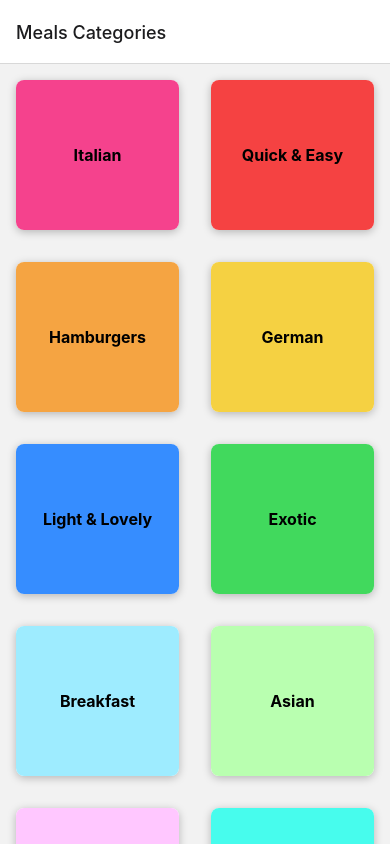
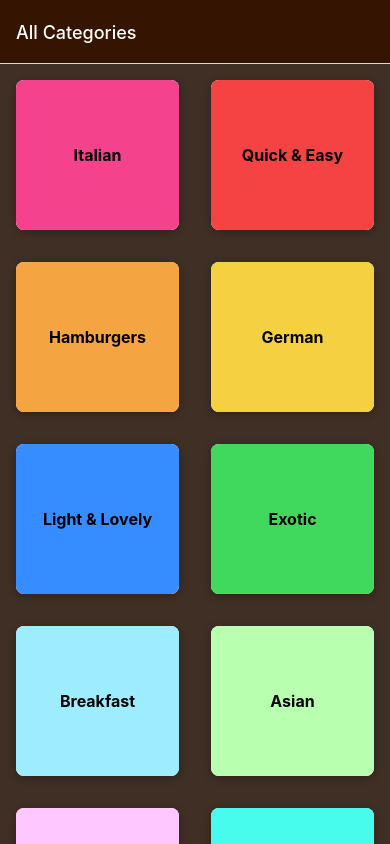
Before and after one commit to pranitkhadilkar7/meals-app, a React Native app: screen / in a window 390 px wide. Built offline with nearby package versions, Linux system fonts and the light colour scheme.

Commit message:
stying screena and nav header through react navigator

```diff
--- a/App.tsx
+++ b/App.tsx
@@ -8,13 +8,28 @@ import { RootStack } from './routes/route-config'
 export default function App() {
   return (
     <>
-      <StatusBar style="dark" />
+      <StatusBar style="light" />
       <NavigationContainer>
-        <RootStack.Navigator>
+        <RootStack.Navigator
+          screenOptions={{
+            headerStyle: { backgroundColor: '#351401' },
+            headerTintColor: 'white',
+            contentStyle: {
+              backgroundColor: '#3f2f25',
+            },
+          }}
+        >
           <RootStack.Screen
             name="MealsCategories"
             component={CategoriesScreen}
-            options={{ title: 'Meals Categories' }}
+            options={{
+              title: 'All Categories',
+              // headerStyle: { backgroundColor: '#351401' },
+              // headerTintColor: 'white',
+              // contentStyle: {
+              //   backgroundColor: '#3f2f25',
+              // },
+            }}
           />
           <RootStack.Screen
             name="MealsOverview"
```
